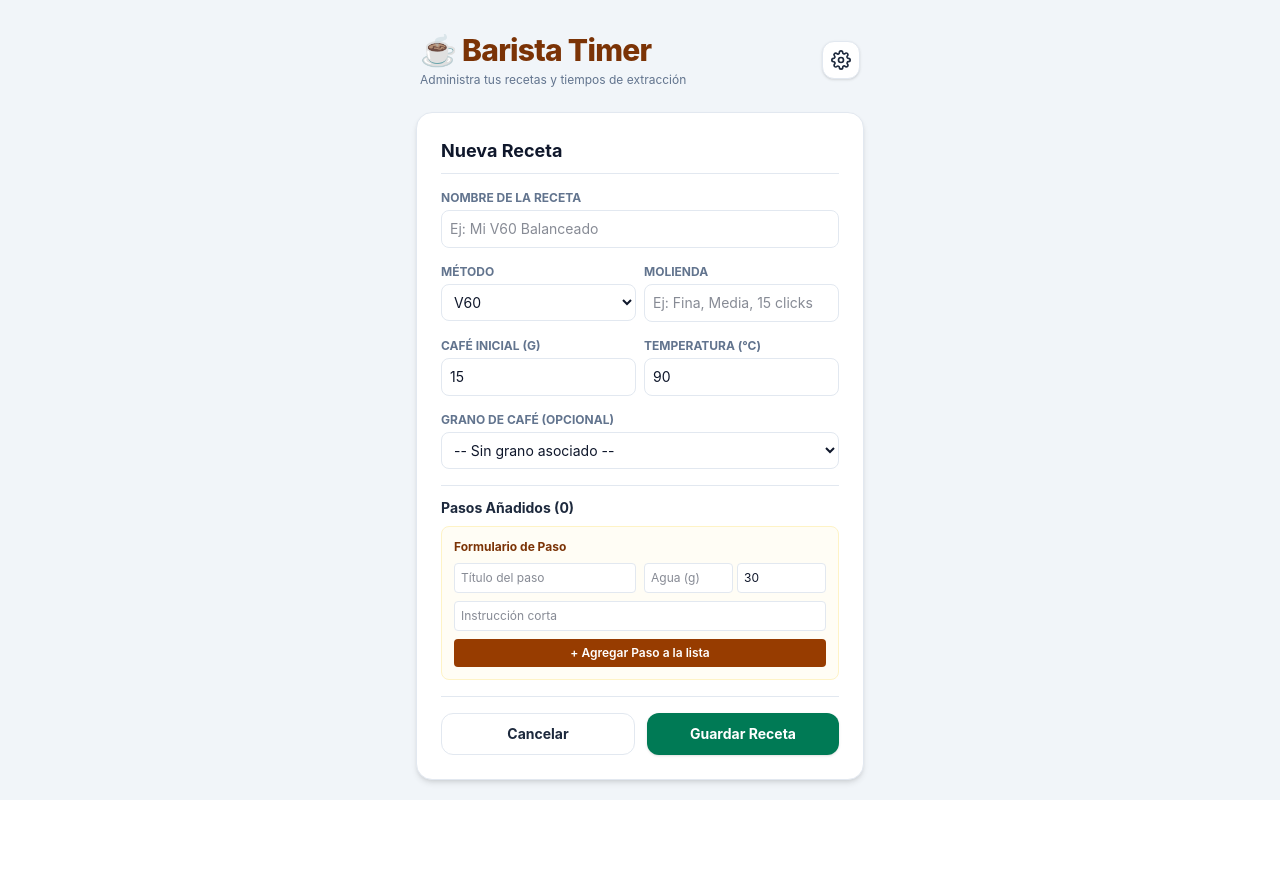
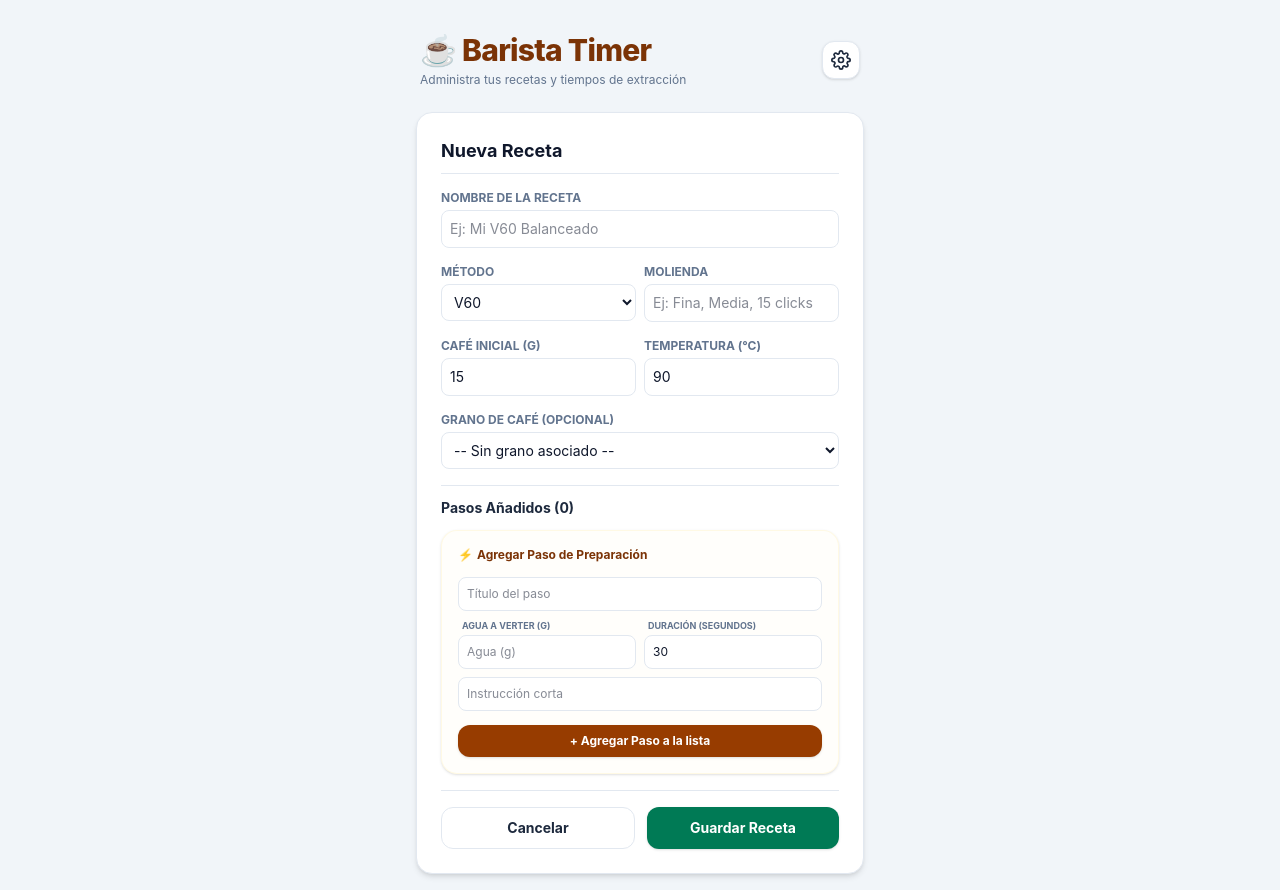
Before and after one commit to enmala/coffee.app, a React (Vite) app: page / in a window 1280 px wide. Both pictures are taken after a click on the button "+ Nueva Receta". Before the commit the page ends 800 px from the top, so only its background shows below. Built offline with nearby package versions, Linux system fonts and the light colour scheme.

Commit message:
feat(recipe-editor): auto-save active step changes, display dynamic live totals, and improve accessibility typography

```diff
--- a/package.json
+++ b/package.json
@@ -1,7 +1,7 @@
 {
   "name": "Barista Timer",
   "private": true,
-  "version": "1.3.3",
+  "version": "1.3.4",
   "type": "module",
   "scripts": {
     "dev": "vite",
--- a/src/App.jsx
+++ b/src/App.jsx
@@ -172,6 +172,8 @@ export default function App() {
     instruction: ''
   });
 
+  const [stepTitleError, setStepTitleError] = useState(false);
+
   const showAlert = (message, type = 'info', title = null) => {
     setCustomAlert({ message, type, title });
   };
@@ -380,6 +382,7 @@ export default function App() {
       steps: []
     });
     setStepInput({ title: '', water_g: 0, duration_s: 30, instruction: '' });
+    setStepTitleError(false);
     if (window.history.state && window.history.state.view === 'edit-recipe') {
       window.history.back();
     }
@@ -733,19 +736,22 @@ export default function App() {
 
   const handleAddStepToForm = () => {
     if (!stepInput.title.trim()) {
+      setStepTitleError(true);
       showAlert("Por favor ingresa un título para el paso.", "error");
       return;
     }
+
+    setStepTitleError(false);
 
     if (editingStepIndex !== null) {
       setNewRecipe((prev) => {
         const updatedSteps = [...prev.steps];
         updatedSteps[editingStepIndex] = {
           ...updatedSteps[editingStepIndex],
-          title: stepInput.title,
+          title: stepInput.title.trim(),
           water_g: Number(stepInput.water_g),
           duration_s: Number(stepInput.duration_s),
-          instruction: stepInput.instruction
+          instruction: stepInput.instruction.trim()
         };
         return { ...prev, steps: updatedSteps };
       });
@@ -757,10 +763,10 @@ export default function App() {
           ...prev.steps,
           {
             step_number: prev.steps.length + 1,
-            title: stepInput.title,
+            title: stepInput.title.trim(),
             water_g: Number(stepInput.water_g),
             duration_s: Number(stepInput.duration_s),
-            instruction: stepInput.instruction
+            instruction: stepInput.instruction.trim()
           }
         ]
       }));
@@ -777,11 +783,13 @@ export default function App() {
       instruction: step.instruction || ''
     });
     setEditingStepIndex(idx);
+    setStepTitleError(false);
   };
 
   const handleCancelStepEdit = () => {
     setEditingStepIndex(null);
     setStepInput({ title: '', water_g: 0, duration_s: 30, instruction: '' });
+    setStepTitleError(false);
   };
 
   const handleMoveStep = (idx, direction) => {
@@ -846,20 +854,49 @@ export default function App() {
       showAlert("Por favor, ingresa el nombre de la receta.", "error");
       return;
     }
-    if (newRecipe.steps.length === 0) {
+
+    // Auto-commit active step edits if title is not empty
+    let finalSteps = [...newRecipe.steps];
+    if (stepInput.title.trim()) {
+      const stepToSave = {
+        title: stepInput.title.trim(),
+        water_g: Number(stepInput.water_g),
+        duration_s: Number(stepInput.duration_s),
+        instruction: stepInput.instruction.trim()
+      };
+
+      if (editingStepIndex !== null) {
+        finalSteps[editingStepIndex] = {
+          ...finalSteps[editingStepIndex],
+          ...stepToSave
+        };
+      } else {
+        finalSteps.push({
+          step_number: finalSteps.length + 1,
+          ...stepToSave
+        });
+      }
+    }
+
+    if (finalSteps.length === 0) {
       showAlert("Debes agregar al menos un paso de preparación.", "error");
       return;
     }
 
+    const recipeData = {
+      ...newRecipe,
+      steps: finalSteps
+    };
+
     if (editingRecipeId) {
-      setRecipes((prev) => prev.map(r => r.id === editingRecipeId ? { ...newRecipe, id: editingRecipeId } : r));
+      setRecipes((prev) => prev.map(r => r.id === editingRecipeId ? { ...recipeData, id: editingRecipeId } : r));
       setSaveSuccessMessage({
         title: "¡Receta Actualizada!",
         body: "Los cambios en tu receta se han guardado correctamente."
       });
     } else {
       const created = {
-        ...newRecipe,
+        ...recipeData,
         id: `custom-${Date.now()}`
       };
       setRecipes((prev) => [...prev, created]);
@@ -885,6 +922,9 @@ export default function App() {
     const secs = seconds % 60;
     return `${mins}m ${secs}s`;
   };
+
+  const totalStepsTime = newRecipe.steps.reduce((sum, s) => sum + (Number(s.duration_s) || 0), 0);
+  const totalStepsWater = newRecipe.steps.reduce((sum, s) => sum + (Number(s.water_g) || 0), 0);
 
   return (
     <div className="min-h-screen bg-slate-100 dark:bg-slate-950 text-slate-800 dark:text-slate-100 p-3 md:p-4 font-sans flex flex-col items-center transition-colors duration-300">
@@ -1048,29 +1088,41 @@ export default function App() {
                 )}
               </div>
 
-              <div className="border-t border-slate-200 dark:border-slate-800 pt-3 mt-2">
-                <h3 className="text-sm font-bold text-slate-800 dark:text-slate-200 mb-2">Pasos Añadidos ({newRecipe.steps.length})</h3>
+              <div className="border-t border-slate-200 dark:border-slate-800 pt-3 mt-2 text-left">
+                <div className="flex justify-between items-center mb-3">
+                  <h3 className="text-sm font-bold text-slate-800 dark:text-slate-200">
+                    Pasos Añadidos ({newRecipe.steps.length})
+                  </h3>
                   {newRecipe.steps.length > 0 && (
-                  <ul className="mb-4 bg-slate-50 dark:bg-slate-800 rounded-lg p-2 divide-y divide-slate-200 dark:divide-slate-700 text-xs text-slate-600 dark:text-slate-300">
+                    <span className="text-xs font-semibold text-amber-900 dark:text-amber-400 bg-amber-100/60 dark:bg-amber-955/20 px-2 py-0.5 rounded-lg border border-amber-200/20">
+                      ⏱️ {totalStepsTime}s • 💧 {totalStepsWater}g
+                    </span>
+                  )}
+                </div>
+
+                {newRecipe.steps.length > 0 && (
+                  <ul className="mb-4 bg-slate-50 dark:bg-slate-850 rounded-xl p-2.5 divide-y divide-slate-200/80 dark:divide-slate-800/80 border border-slate-200/40 dark:border-slate-800/60">
                     {newRecipe.steps.map((s, idx) => (
-                      <li key={idx} className={`py-1.5 px-2 flex justify-between items-center rounded transition ${editingStepIndex === idx ? 'bg-amber-105/50 dark:bg-amber-900/20 border border-amber-500/50' : 'hover:bg-slate-100 dark:hover:bg-slate-800'}`}>
+                      <li key={idx} className={`py-2 px-2.5 flex justify-between items-center rounded-lg transition ${editingStepIndex === idx ? 'bg-amber-100/40 dark:bg-amber-900/10 border border-amber-500/20' : 'hover:bg-slate-100/50 dark:hover:bg-slate-800/30'}`}>
                         <div
-                          className="flex-1 cursor-pointer pr-2 select-none"
+                          className="flex-1 cursor-pointer pr-3 select-none text-left"
                           onClick={() => handleSelectStepToEdit(idx)}
                           title="Haz clic para editar este paso"
                         >
-                          <span className="font-semibold">{s.step_number}. {s.title}</span>
-                          <span className="text-[10px] text-slate-500 dark:text-slate-400 block">
-                            {s.duration_s}s | {s.water_g}g {s.instruction ? `• "${s.instruction}"` : ''}
+                          <span className="font-bold text-sm text-slate-900 dark:text-white block">
+                            {s.step_number}. {s.title}
                           </span>
-                        </div>
-
-                        <div className="flex items-center gap-1">
+                          <span className="text-xs text-slate-500 dark:text-slate-400 block mt-0.5">
+                            ⏱️ {s.duration_s}s • 💧 {s.water_g}g {s.instruction ? `• "${s.instruction}"` : ''}
+                          </span>
+                        </div>
+
+                        <div className="flex items-center gap-1 shrink-0">
                           <button
                             type="button"
                             onClick={() => handleMoveStep(idx, 'up')}
                             disabled={idx === 0}
-                            className="p-1 hover:bg-slate-200 dark:hover:bg-slate-750 disabled:opacity-20 rounded text-xs cursor-pointer font-bold"
+                            className="p-1 hover:bg-slate-200/60 dark:hover:bg-slate-700 disabled:opacity-20 rounded-lg text-xs cursor-pointer font-bold transition text-slate-500 dark:text-slate-400"
                             title="Mover arriba"
                           >
                             ▲
@@ -1079,7 +1131,7 @@ export default function App() {
                             type="button"
                             onClick={() => handleMoveStep(idx, 'down')}
                             disabled={idx === newRecipe.steps.length - 1}
-                            className="p-1 hover:bg-slate-200 dark:hover:bg-slate-750 disabled:opacity-20 rounded text-xs cursor-pointer font-bold"
+                            className="p-1 hover:bg-slate-200/60 dark:hover:bg-slate-700 disabled:opacity-20 rounded-lg text-xs cursor-pointer font-bold transition text-slate-500 dark:text-slate-400"
                             title="Mover abajo"
                           >
                             ▼
@@ -1100,7 +1152,7 @@ export default function App() {
                                 setEditingStepIndex(editingStepIndex - 1);
                               }
                             }}
-                            className="p-1 text-red-500 hover:bg-red-50 dark:hover:bg-red-950/20 rounded font-bold text-xs cursor-pointer"
+                            className="p-1 text-red-500 hover:bg-red-50 dark:hover:bg-red-950/20 rounded-lg font-bold text-xs cursor-pointer transition"
                             title="Eliminar paso"
                           >
                             ✕
@@ -1111,57 +1163,75 @@ export default function App() {
                   </ul>
                 )}
 
-                <div className="bg-amber-50/50 dark:bg-amber-950/10 p-3 rounded-lg space-y-2 border border-amber-100 dark:border-amber-900/20">
+                <div className="bg-amber-50/20 dark:bg-amber-955/5 p-4 rounded-2xl space-y-3.5 border border-amber-200/20 dark:border-amber-900/10 shadow-sm text-left">
                   <div className="flex justify-between items-center">
-                    <span className="text-xs font-bold text-amber-900 dark:text-amber-400 block">
-                      {editingStepIndex !== null ? `Editando Paso ${editingStepIndex + 1}` : 'Formulario de Paso'}
+                    <span className="text-xs font-bold text-amber-900 dark:text-amber-400 flex items-center gap-1">
+                      <span>⚡</span> {editingStepIndex !== null ? `Editando Paso ${editingStepIndex + 1}` : 'Agregar Paso de Preparación'}
                     </span>
                     {editingStepIndex !== null && (
                       <button
                         type="button"
                         onClick={handleCancelStepEdit}
-                        className="text-[10px] text-slate-500 dark:text-slate-400 hover:underline cursor-pointer"
+                        className="text-[10px] text-slate-500 dark:text-slate-400 hover:underline cursor-pointer font-semibold"
                       >
                         Cancelar edición
                       </button>
                     )}
                   </div>
-                  <div className="grid grid-cols-2 gap-2">
+                  <div className="space-y-2">
+                    <div>
                       <input
                         type="text"
                         placeholder="Título del paso"
                         value={stepInput.title}
-                      onChange={(e) => setStepInput({ ...stepInput, title: e.target.value })}
-                      className="p-1.5 border border-slate-200 dark:border-slate-700 rounded bg-white dark:bg-slate-800 text-slate-900 dark:text-slate-100 text-xs focus:outline-none"
+                        onChange={(e) => {
+                          setStepInput({ ...stepInput, title: e.target.value });
+                          if (e.target.value.trim()) setStepTitleError(false);
+                        }}
+                        className={`w-full p-2 border rounded-lg bg-white dark:bg-slate-800 text-slate-900 dark:text-slate-100 text-xs focus:outline-none focus:ring-2 focus:ring-amber-500 transition ${stepTitleError ? 'border-red-500 focus:ring-red-500' : 'border-slate-200 dark:border-slate-700'}`}
                       />
-                    <div className="flex gap-1">
+                      {stepTitleError && (
+                        <p className="text-[10px] text-red-500 font-bold mt-1 pl-1">
+                          El título del paso es obligatorio.
+                        </p>
+                      )}
+                    </div>
+                    <div className="grid grid-cols-2 gap-2">
+                      <div>
+                        <label className="block text-[9px] font-bold uppercase text-slate-500 dark:text-slate-455 mb-0.5 pl-1">Agua a verter (g)</label>
                         <input
                           type="number"
                           placeholder="Agua (g)"
                           value={stepInput.water_g || ''}
                           onChange={(e) => setStepInput({ ...stepInput, water_g: parseFloat(e.target.value) || 0 })}
-                        className="w-1/2 p-1.5 border border-slate-200 dark:border-slate-700 rounded bg-white dark:bg-slate-800 text-slate-900 dark:text-slate-100 text-xs focus:outline-none"
+                          className="w-full p-2 border border-slate-200 dark:border-slate-700 rounded-lg bg-white dark:bg-slate-800 text-slate-900 dark:text-slate-100 text-xs focus:outline-none focus:ring-2 focus:ring-amber-500"
                         />
+                      </div>
+                      <div>
+                        <label className="block text-[9px] font-bold uppercase text-slate-500 dark:text-slate-455 mb-0.5 pl-1">Duración (segundos)</label>
                         <input
                           type="number"
                           placeholder="Tiempo (s)"
                           value={stepInput.duration_s || ''}
                           onChange={(e) => setStepInput({ ...stepInput, duration_s: parseInt(e.target.value) || 0 })}
-                        className="w-1/2 p-1.5 border border-slate-200 dark:border-slate-700 rounded bg-white dark:bg-slate-800 text-slate-900 dark:text-slate-100 text-xs focus:outline-none"
+                          className="w-full p-2 border border-slate-200 dark:border-slate-700 rounded-lg bg-white dark:bg-slate-800 text-slate-900 dark:text-slate-100 text-xs focus:outline-none focus:ring-2 focus:ring-amber-500"
                         />
                       </div>
                     </div>
+                    <div>
                       <input
                         type="text"
                         placeholder="Instrucción corta"
                         value={stepInput.instruction}
                         onChange={(e) => setStepInput({ ...stepInput, instruction: e.target.value })}
-                    className="w-full p-1.5 border border-slate-200 dark:border-slate-700 rounded bg-white dark:bg-slate-800 text-slate-900 dark:text-slate-100 text-xs focus:outline-none"
+                        className="w-full p-2 border border-slate-200 dark:border-slate-700 rounded-lg bg-white dark:bg-slate-800 text-slate-900 dark:text-slate-100 text-xs focus:outline-none focus:ring-2 focus:ring-amber-500"
                       />
+                    </div>
+                  </div>
                   <button
                     type="button"
                     onClick={handleAddStepToForm}
-                    className={`w-full py-1.5 text-white rounded text-xs font-semibold cursor-pointer transition ${editingStepIndex !== null ? 'bg-emerald-700 hover:bg-emerald-800 dark:bg-emerald-650' : 'bg-amber-800 hover:bg-amber-900'}`}
+                    className={`w-full py-2 text-white rounded-xl text-xs font-bold cursor-pointer transition shadow-sm ${editingStepIndex !== null ? 'bg-emerald-700 hover:bg-emerald-800 dark:bg-emerald-600 dark:hover:bg-emerald-700' : 'bg-amber-800 hover:bg-amber-900 dark:bg-amber-700 dark:hover:bg-amber-800'}`}
                   >
                     {editingStepIndex !== null ? '✓ Guardar Cambios en Paso' : '+ Agregar Paso a la lista'}
                   </button>
```
Also changed, not shown: 2 other files (tests, documents, lock files or other folders). Lines whose indentation alone changed are shown as unchanged.
